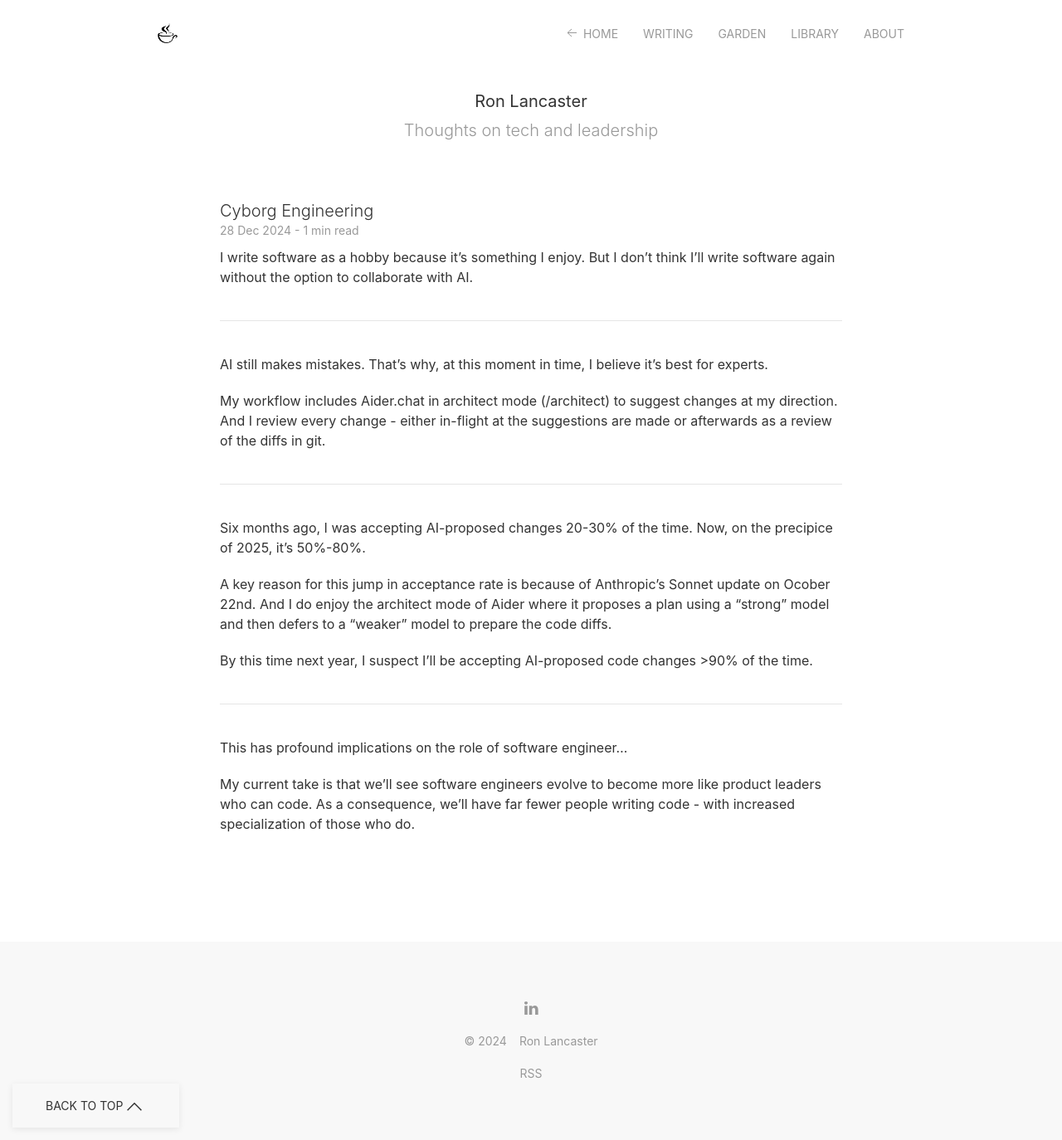
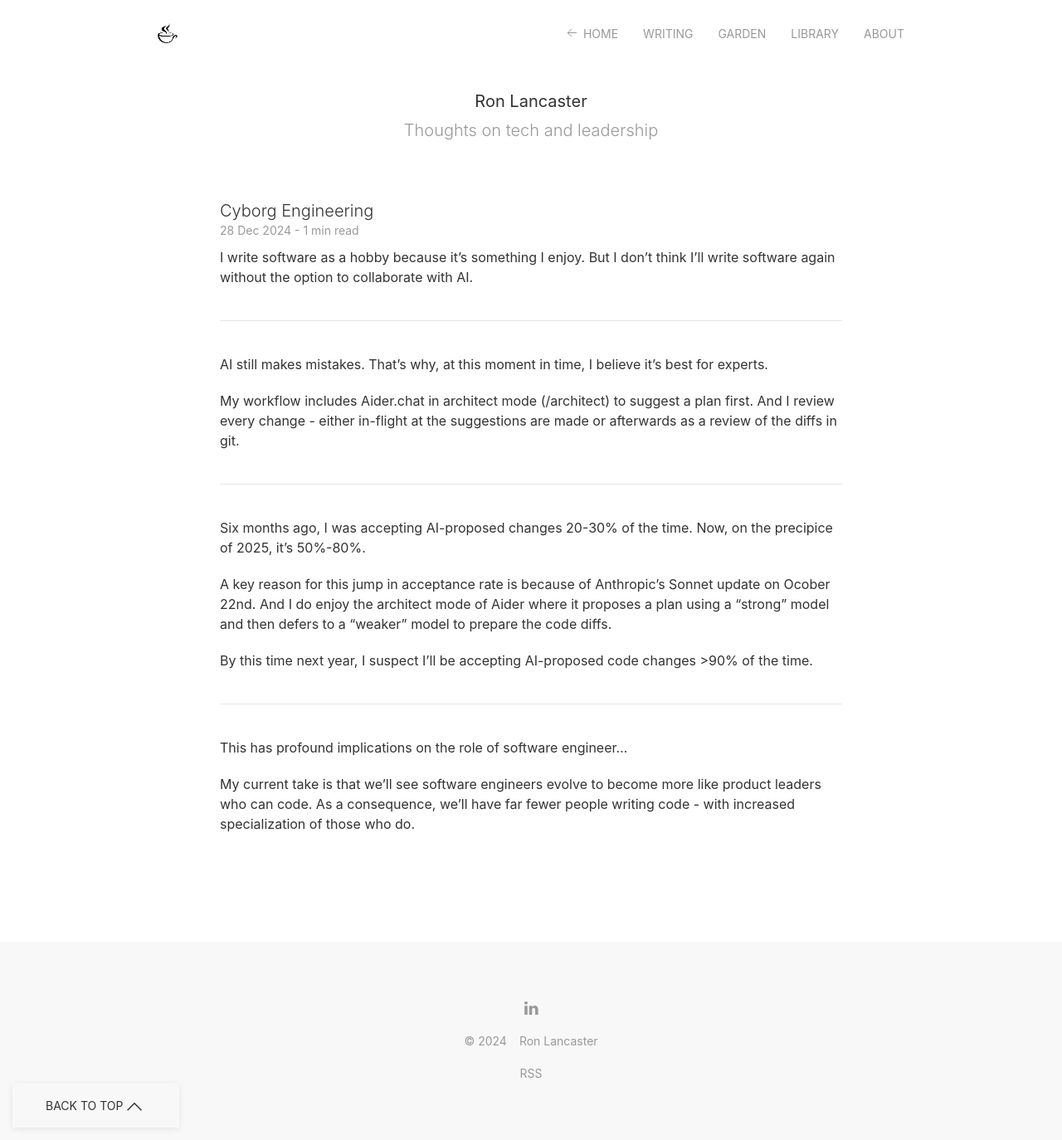
Before and after one commit to nyvyn/nyvyn.github.io, a Jekyll site: the page built from _posts/2024-12-28-cyborg-engineering.markdown, in a window 1280 px wide. Shown: the whole page at 83% size. Built offline with Jekyll 4.4.1, drawn with Linux system fonts in a browser that asks for light colours; our own code applies the rules of GitHub Pages for plain Markdown files.

Commit message:
`docs: refine description of Aider.chat usage in workflow`

```diff
--- a/_posts/2024-12-28-cyborg-engineering.markdown
+++ b/_posts/2024-12-28-cyborg-engineering.markdown
@@ -5,7 +5,7 @@ But I don't think I'll write software again without the option to collaborate wi
 
 AI still makes mistakes. That's why, at this moment in time, I believe it's best for experts.
 
-My workflow includes Aider.chat in architect mode (/architect) to suggest changes at my direction.
+My workflow includes Aider.chat in architect mode (/architect) to suggest a plan first.
 And I review every change - either in-flight at the suggestions are made
 or afterwards as a review of the diffs in git.
 
```
